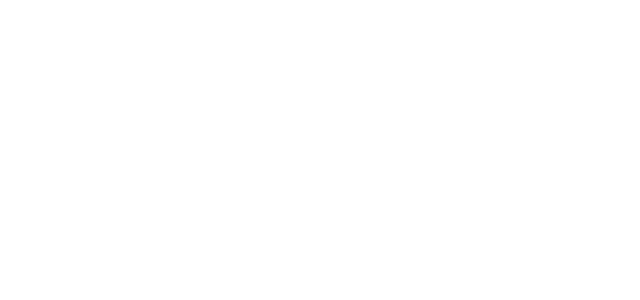
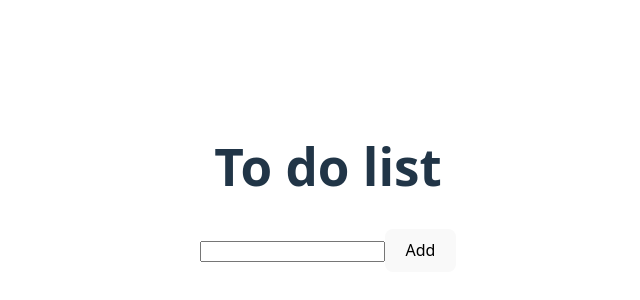
Before and after one commit to Piretr0/ToDo-List, a React (Vite) app in the folder todo-list/: page / in a window 1280 px wide. Shown: the part 212-512 px from the top of the page, without its empty margins (312-952 px from the left). Built offline with nearby package versions, Linux system fonts and the light colour scheme.

Commit message:
Add: Add, remove, check

```diff
--- a/todo-list/src/App.jsx
+++ b/todo-list/src/App.jsx
@@ -3,11 +3,55 @@
 import './App.css'
 
 function App() {
+  const [tasks, setTasks] = useState([])
+  const [text, setText] = useState("")
+
+  const addTask = (e) => {
+    e.preventDefault()
+    if (!text.trim()) return
+    setTasks([{
+      id: Date.now(),
+      text: text,
+      done: false
+    },
+    ...tasks
+  ])
+  setText("")
+  }
+  const toggleTask = (id) => {
+    setTasks(tasks.map(x => x.id === id ? { ...x, done: !x.done } : x))
+  }
+
+  const removeTask = (id) => {
+    setTasks(tasks.filter(x => x.id !== id))
+  }
 
 
   return (
     <>
-
+     <div>
+      <h1>To do list</h1>
+      <form onSubmit={addTask} >
+        <input
+          value = {text}
+          onChange={(e) => setText(e.target.value)}
+        />
+        <button> Add </button>
+      </form>
+     </div>
+     <div>
+      {tasks.map((x) => (
+        <div key={x.id}>
+          <input
+            type='checkbox'
+            checked={x.done}
+            onChange={() => toggleTask(x.id)}
+          />
+          {x.text}
+          <button onClick={() => removeTask(x.id)}>x</button>
+        </div>
+      ))}
+     </div>
     </>
   )
 }
```
Also changed, not shown: 1 other file (tests, documents, lock files or other folders).
